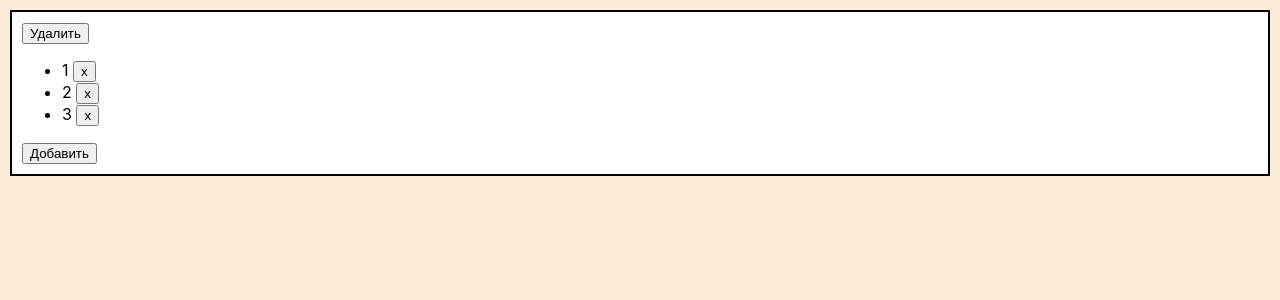
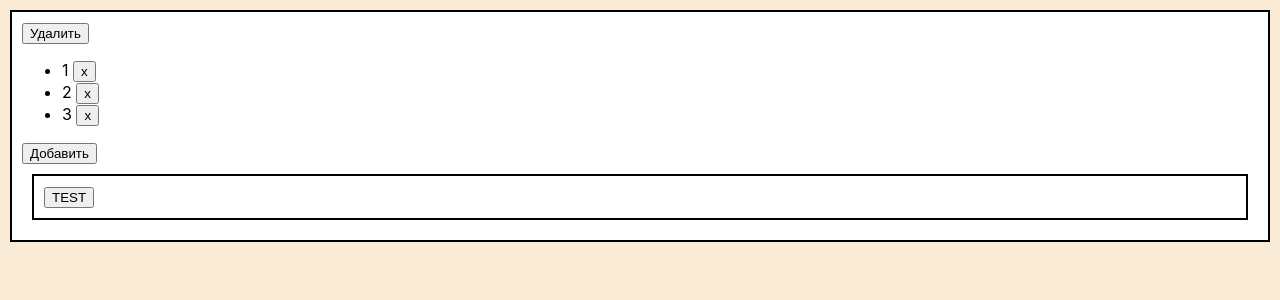
Before and after one commit to AL72RU/StudyTest, a React (Create React App) app: page / in a window 1280 px wide. Shown: the top 300 px of the page. Built offline with nearby package versions, Linux system fonts and the light colour scheme.

Commit message:
add folder and file

```diff
--- a/src/App.js
+++ b/src/App.js
@@ -1,5 +1,6 @@
 import React, {useState} from 'react';
 import './App.css';
+import Test from "./folder/Test";
 
 function App() {
   const [count, setCount] = useState([1, 2, 3]);
@@ -27,6 +28,7 @@ function App() {
         ))}
       </ul>
       <button onClick={add}>Добавить</button>
+      <Test />
     </div>
   );
 };
--- /dev/null
+++ b/src/folder/Test.js
@@ -0,0 +1,7 @@
+export default function Test() {
+  return (
+    <div>
+      <button>TEST</button>
+    </div>
+  );
+}
```
